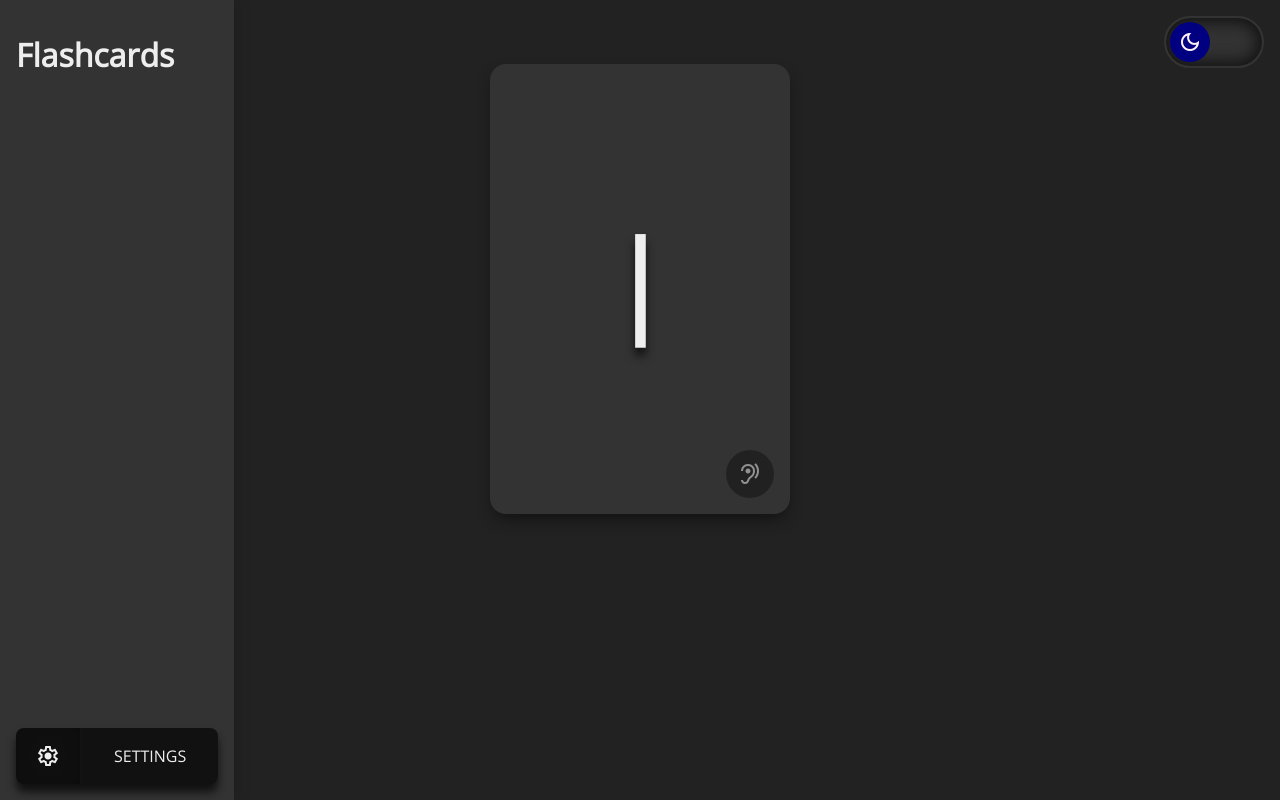
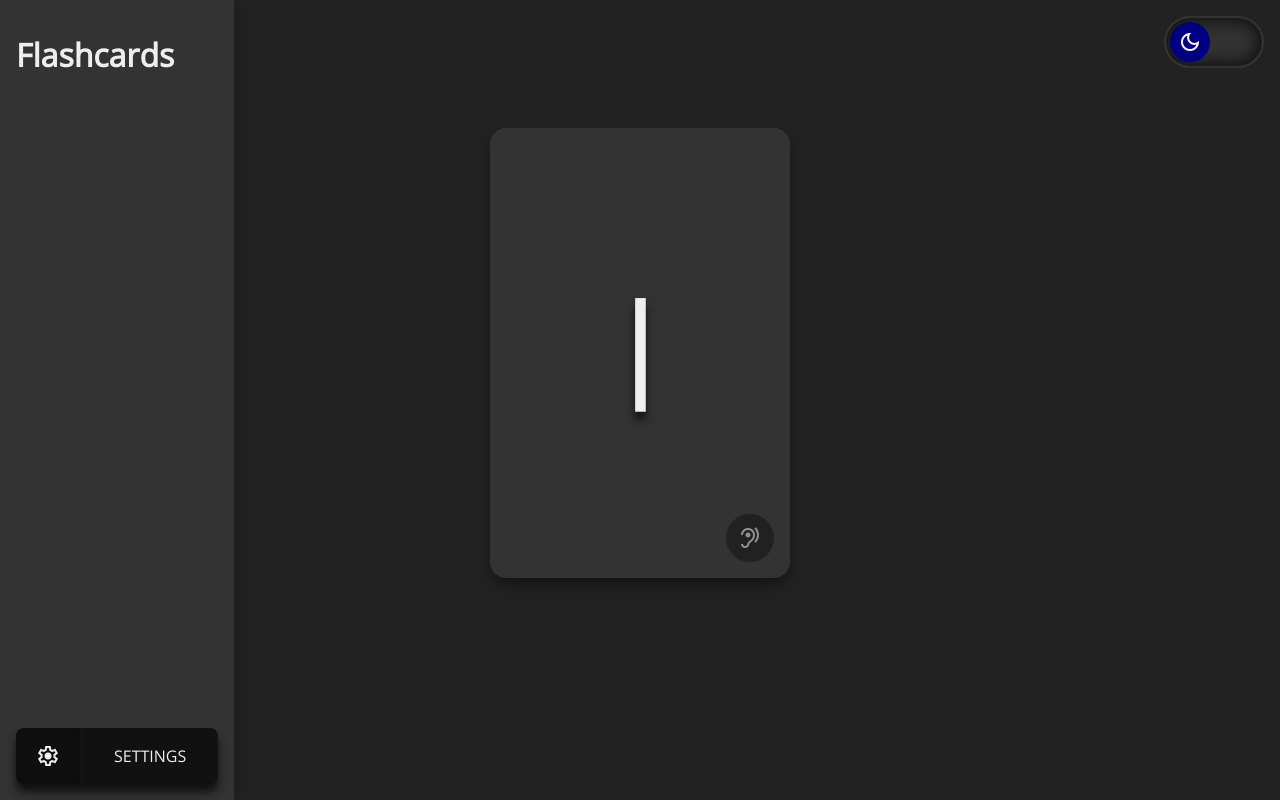
Before and after one commit to Dojan5/language-flashcards, a React (Vite) app: page / in a window 1280 px wide. Built offline with nearby package versions, Linux system fonts and the light colour scheme.

Commit message:
Update padding on main element and flashcards

```diff
--- a/src/sass/components/_flashcard.scss
+++ b/src/sass/components/_flashcard.scss
@@ -3,7 +3,7 @@
 
 .flashcard-container {
     display: flex;
-    padding: 4rem 0;
+    padding: 2rem 0;
     justify-content: center;
     align-items: center;
 }
--- a/src/sass/main.scss
+++ b/src/sass/main.scss
@@ -39,6 +39,7 @@ main {
     flex-direction: column;
     width: 100%;
     margin: 0;
+    margin-top: 6rem;
 }
 
 @import './components/drawer';
```
